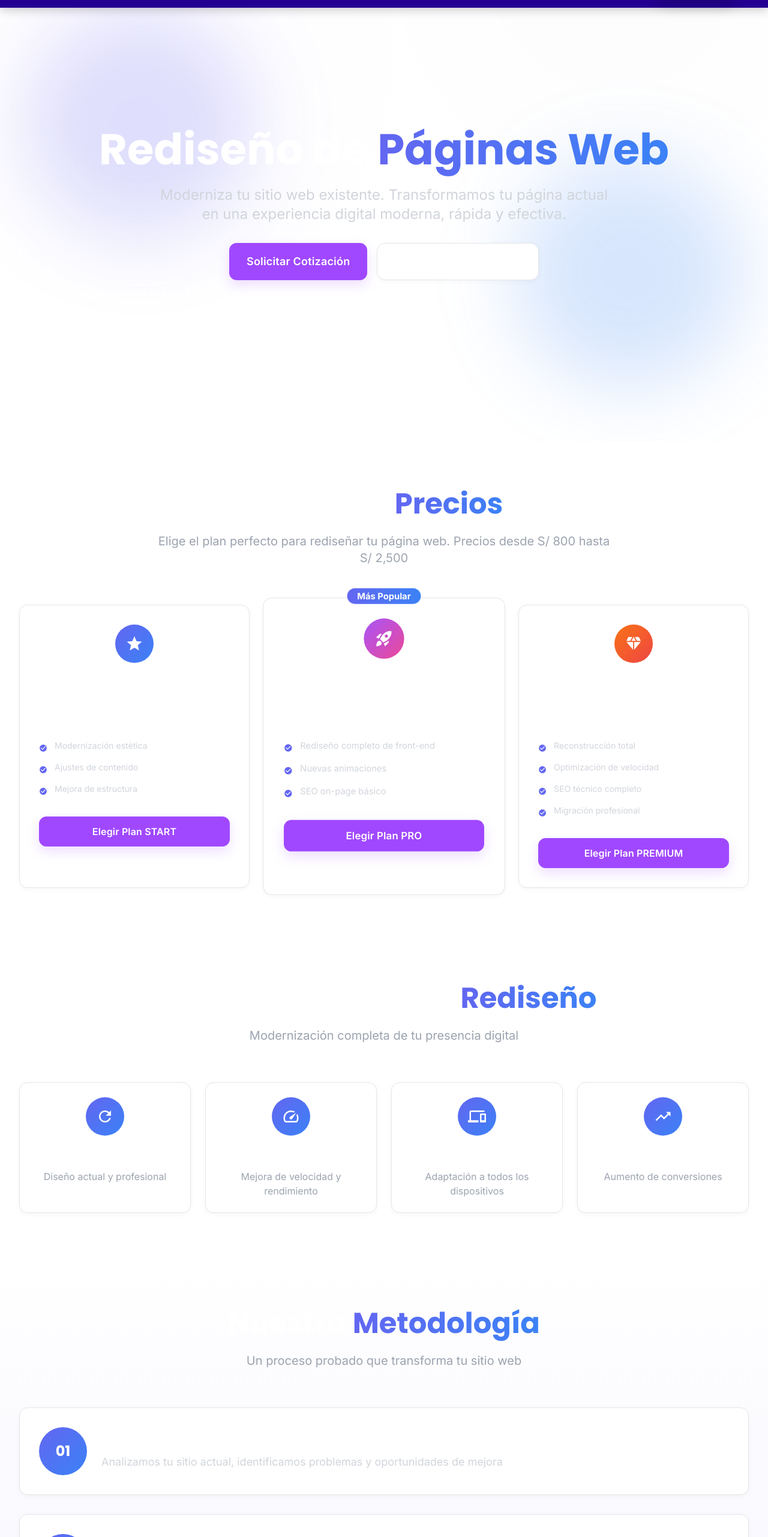
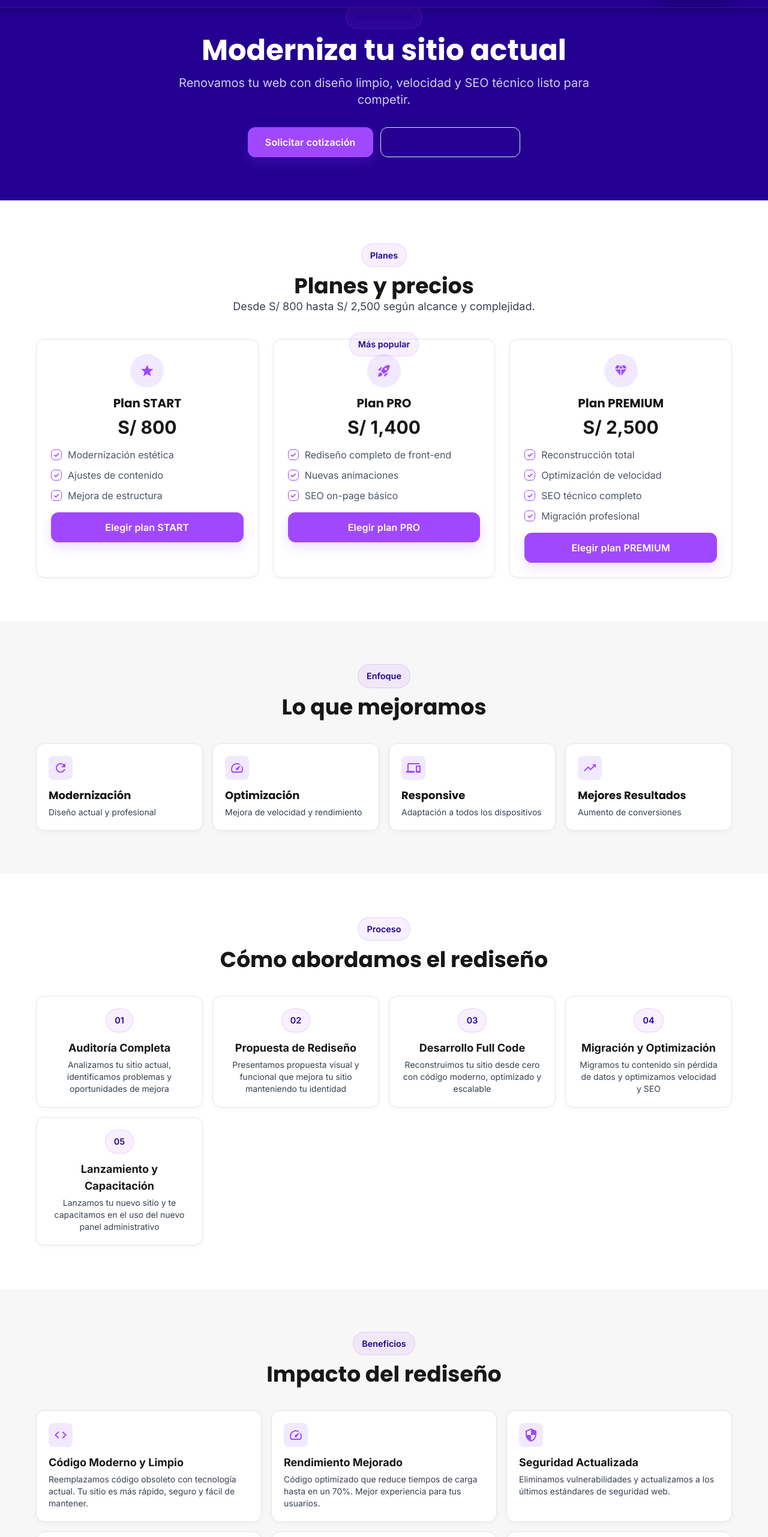
Before and after one commit to ConquestJD/neoweb, an Angular app: page /servicios/rediseno-paginas-web in a window 1280 px wide. Shown: the part 64-2626 px from the top of the page at 60% size. Built offline with nearby package versions, Linux system fonts and the light colour scheme.

Commit message:
Revamp rediseno-paginas-web component layout and styles to enhance user experience. Update HTML structure with new sections for services, plans, and methodology. Introduce modern CSS styles for improved aesthetics and responsiveness, ensuring a cohesive design aligned with the corporate theme.

```diff
--- a/src/app/features/servicios/rediseno-paginas-web/rediseno-paginas-web.component.css
+++ b/src/app/features/servicios/rediseno-paginas-web/rediseno-paginas-web.component.css
@@ -1 +1,26 @@
-/* Estilos para Rediseño de Páginas Web Component */
+:host {
+  display: block;
+}
+
+section {
+  padding: 72px 0;
+}
+
+.container {
+  max-width: 1200px;
+  margin: 0 auto;
+  padding: 0 20px;
+}
+
+.glass-card {
+  background: #ffffff;
+  border: 1px solid #e6e6e6;
+  border-radius: 14px;
+  box-shadow: 0 2px 8px rgba(0, 0, 0, 0.04);
+}
+
+.section-dark .glass-card {
+  background: rgba(255, 255, 255, 0.05);
+  border: 1px solid rgba(255, 255, 255, 0.12);
+  box-shadow: none;
+}
--- a/src/app/features/servicios/rediseno-paginas-web/rediseno-paginas-web.component.html
+++ b/src/app/features/servicios/rediseno-paginas-web/rediseno-paginas-web.component.html
@@ -1,173 +1,113 @@
-<!-- Página de Servicio: Rediseño de Páginas Web -->
+<!-- Servicio: Rediseño de páginas web -->
 
-<section class="relative min-h-screen flex items-center justify-center overflow-hidden pt-20">
-  <div class="absolute inset-0 gradient-animated opacity-20"></div>
-
-  <div class="absolute inset-0">
-    <div class="absolute top-20 left-10 w-96 h-96 bg-indigo-500/20 rounded-full filter blur-3xl animate-float"></div>
-    <div class="absolute bottom-20 right-10 w-96 h-96 bg-blue-500/20 rounded-full filter blur-3xl animate-float" style="animation-delay: 2s;"></div>
-  </div>
-
-  <div class="relative z-10 max-w-6xl mx-auto px-4 sm:px-6 lg:px-8 text-center fade-in-up">
-    <h1 class="text-5xl md:text-6xl lg:text-7xl font-bold font-poppins mb-6 leading-tight">
-      <span class="text-white">Rediseño de </span>
-      <span class="text-transparent bg-clip-text bg-gradient-to-r from-indigo-500 to-blue-500">Páginas Web</span>
-    </h1>
-
-    <p class="text-xl md:text-2xl text-gray-300 mb-8 font-inter max-w-3xl mx-auto">
-      Moderniza tu sitio web existente. Transformamos tu página actual en una experiencia digital moderna, rápida y efectiva.
+<!-- Hero (azul oscuro) -->
+<section class="section-navy py-20">
+  <div class="container text-center max-w-5xl">
+    <p class="pill mx-auto mb-3">Rediseño web</p>
+    <h1 class="text-4xl md:text-5xl font-poppins font-bold text-white mb-4">Moderniza tu sitio actual</h1>
+    <p class="text-lg md:text-xl text-white/80 max-w-3xl mx-auto">
+      Renovamos tu web con diseño limpio, velocidad y SEO técnico listo para competir.
     </p>
-
-    <div class="flex flex-col sm:flex-row gap-4 justify-center">
-      <button routerLink="/contacto" class="btn-primary text-lg px-8 py-4">
-        Solicitar Cotización
-      </button>
-      <button routerLink="/servicios" class="glass-card text-white px-8 py-4 rounded-xl font-semibold hover:bg-white/10 transition-all duration-300 text-lg">
-        Ver Todos los Servicios
-      </button>
+    <div class="flex flex-col sm:flex-row gap-3 justify-center mt-8">
+      <button routerLink="/contacto" class="btn-primary">Solicitar cotización</button>
+      <button routerLink="/servicios" class="btn-secondary">Ver todos los servicios</button>
     </div>
   </div>
 </section>
 
-<!-- Sección: Planes y Precios -->
-<section class="py-20 px-4 sm:px-6 lg:px-8" data-section-id="plans">
-  <div class="max-w-7xl mx-auto">
-    <div class="text-center mb-16">
-      <h2 class="text-4xl md:text-5xl font-bold font-poppins text-white mb-6">
-        Planes y <span class="text-transparent bg-clip-text bg-gradient-to-r from-indigo-500 to-blue-500">Precios</span>
-      </h2>
-      <p class="text-xl text-gray-400 font-inter max-w-3xl mx-auto">
-        Elige el plan perfecto para rediseñar tu página web. Precios desde S/ 800 hasta S/ 2,500
-      </p>
+<!-- Planes (blanco) -->
+<section class="section-light py-16">
+  <div class="container">
+    <div class="text-center mb-10">
+      <p class="pill mx-auto mb-3">Planes</p>
+      <h2 class="text-3xl md:text-4xl font-poppins font-bold text-neutral-900">Planes y precios</h2>
+      <p class="text-lg text-gray-700 max-w-2xl mx-auto">Desde S/ 800 hasta S/ 2,500 según alcance y complejidad.</p>
     </div>
-
-    <div class="grid grid-cols-1 md:grid-cols-3 gap-8">
-      <div *ngFor="let plan of plans"
-           [class.ring-2]="plan.featured"
-           [class.ring-indigo-500]="plan.featured"
-           [class.scale-105]="plan.featured"
-           class="glass-card rounded-2xl p-8 relative hover:scale-105 transition-all duration-300">
-
-        <div *ngIf="plan.featured" class="absolute -top-4 left-1/2 transform -translate-x-1/2">
-          <span class="bg-gradient-to-r from-indigo-500 to-blue-500 text-white px-4 py-1 rounded-full text-sm font-bold">
-            Más Popular
-          </span>
+    <div class="grid grid-cols-1 md:grid-cols-3 gap-6">
+      <div *ngFor="let plan of plans" class="glass-card p-6 relative">
+        <div *ngIf="plan.featured" class="absolute -top-3 left-1/2 -translate-x-1/2 pill bg-[#f1e9ff] text-[#240092] border-[#a048ff]">
+          Más popular
         </div>
-
-        <div class="text-center mb-8">
-          <div class="w-16 h-16 rounded-full bg-gradient-to-br {{ plan.color }} flex items-center justify-center mx-auto mb-4">
-            <span class="material-icons text-white text-3xl">{{ plan.icon }}</span>
+        <div class="text-center mb-4">
+          <div class="w-14 h-14 rounded-full bg-[#f1e9ff] text-[#a048ff] flex items-center justify-center mx-auto mb-3">
+            <span class="material-icons">{{ plan.icon }}</span>
           </div>
-          <h3 class="text-2xl font-bold font-poppins text-white mb-2">PLAN {{ plan.name }}</h3>
-          <div class="mb-4">
-            <span class="text-4xl font-bold text-white">{{ plan.price }}</span>
-          </div>
+          <h3 class="text-xl font-poppins font-bold text-neutral-900">Plan {{ plan.name }}</h3>
+          <p class="text-3xl font-bold text-neutral-900 mt-2">{{ plan.price }}</p>
         </div>
-
-        <ul class="space-y-3 mb-8">
-          <li *ngFor="let feature of plan.features" class="flex items-start">
-            <span class="material-icons text-indigo-500 mr-3 text-sm flex-shrink-0 mt-1">check_circle</span>
-            <span class="text-gray-300 font-inter text-sm">{{ feature }}</span>
+        <ul class="list-check mb-4">
+          <li *ngFor="let feature of plan.features">
+            <span class="icon">✓</span>
+            <span>{{ feature }}</span>
           </li>
         </ul>
-
-        <button routerLink="/contacto" class="w-full btn-primary py-3 rounded-xl font-semibold">
-          Elegir Plan {{ plan.name }}
-        </button>
+        <button routerLink="/contacto" class="btn-primary w-full">Elegir plan {{ plan.name }}</button>
       </div>
     </div>
   </div>
 </section>
 
-<!-- Sección: Características -->
-<section class="py-20 px-4 sm:px-6 lg:px-8" data-section-id="features">
-  <div class="max-w-7xl mx-auto">
-    <div class="text-center mb-16">
-      <h2 class="text-4xl md:text-5xl font-bold font-poppins text-white mb-6">
-        Características del <span class="text-transparent bg-clip-text bg-gradient-to-r from-indigo-500 to-blue-500">Rediseño</span>
-      </h2>
-      <p class="text-xl text-gray-400 font-inter max-w-3xl mx-auto">
-        Modernización completa de tu presencia digital
-      </p>
+<!-- Secciones clave (gris claro) -->
+<section class="section-muted py-16">
+  <div class="container">
+    <div class="text-center mb-10">
+      <p class="pill mx-auto mb-3">Enfoque</p>
+      <h2 class="text-3xl md:text-4xl font-poppins font-bold text-neutral-900">Lo que mejoramos</h2>
     </div>
-
-    <div class="grid grid-cols-1 md:grid-cols-2 lg:grid-cols-4 gap-6">
-      <div *ngFor="let feature of features" class="glass-card rounded-2xl p-6 text-center hover:scale-105 transition-all duration-300">
-        <div class="w-16 h-16 rounded-full bg-gradient-to-br from-indigo-500 to-blue-500 flex items-center justify-center mx-auto mb-4">
-          <span class="material-icons text-white text-3xl">{{ feature.icon }}</span>
+    <div class="grid grid-cols-1 md:grid-cols-2 lg:grid-cols-4 gap-4">
+      <div *ngFor="let feature of features" class="glass-card p-5">
+        <div class="w-10 h-10 rounded-lg bg-[#f1e9ff] text-[#a048ff] flex items-center justify-center mb-3">
+          <span class="material-icons">{{ feature.icon }}</span>
         </div>
-        <h3 class="text-xl font-bold font-poppins text-white mb-3">{{ feature.title }}</h3>
-        <p class="text-gray-400 font-inter">{{ feature.description }}</p>
+        <h3 class="text-lg font-poppins font-bold text-neutral-900 mb-1">{{ feature.title }}</h3>
+        <p class="text-gray-700 text-sm">{{ feature.description }}</p>
       </div>
     </div>
   </div>
 </section>
 
-<!-- Sección: Metodología -->
-<section class="py-20 px-4 sm:px-6 lg:px-8 bg-gradient-to-b from-transparent via-indigo-500/5 to-transparent" data-section-id="methodology">
-  <div class="max-w-7xl mx-auto">
-    <div class="text-center mb-16">
-      <h2 class="text-4xl md:text-5xl font-bold font-poppins text-white mb-6">
-        Nuestra <span class="text-transparent bg-clip-text bg-gradient-to-r from-indigo-500 to-blue-500">Metodología</span>
-      </h2>
-      <p class="text-xl text-gray-400 font-inter max-w-3xl mx-auto">
-        Un proceso probado que transforma tu sitio web
-      </p>
+<!-- Proceso (blanco) -->
+<section class="section-light py-16">
+  <div class="container">
+    <div class="text-center mb-10">
+      <p class="pill mx-auto mb-3">Proceso</p>
+      <h2 class="text-3xl md:text-4xl font-poppins font-bold text-neutral-900">Cómo abordamos el rediseño</h2>
     </div>
-
-    <div class="space-y-8">
-      <div *ngFor="let step of methodology" class="glass-card rounded-2xl p-8 flex items-start gap-6 hover:scale-102 transition-all duration-300">
-        <div class="flex-shrink-0">
-          <div class="w-20 h-20 rounded-full bg-gradient-to-br from-indigo-500 to-blue-500 flex items-center justify-center">
-            <span class="text-2xl font-bold font-poppins text-white">{{ step.step }}</span>
-          </div>
-        </div>
-        <div class="flex-1">
-          <h3 class="text-2xl font-bold font-poppins text-white mb-3">{{ step.title }}</h3>
-          <p class="text-lg text-gray-300 font-inter">{{ step.description }}</p>
-        </div>
+    <div class="grid grid-cols-1 md:grid-cols-4 gap-4">
+      <div *ngFor="let step of methodology" class="glass-card p-5 text-center">
+        <div class="pill mb-3">{{ step.step }}</div>
+        <h3 class="text-lg font-bold text-neutral-900 mb-1">{{ step.title }}</h3>
+        <p class="text-gray-700 text-sm">{{ step.description }}</p>
       </div>
     </div>
   </div>
 </section>
 
-<!-- Sección: Todo se hace Full Code -->
-<section class="py-20 px-4 sm:px-6 lg:px-8" data-section-id="fullcode">
-  <div class="max-w-7xl mx-auto">
-    <div class="text-center mb-16">
-      <h2 class="text-4xl md:text-5xl font-bold font-poppins text-white mb-6">
-        Todo se hace <span class="text-transparent bg-clip-text bg-gradient-to-r from-indigo-500 to-blue-500">Full Code</span>
-      </h2>
-      <p class="text-xl text-gray-400 font-inter max-w-3xl mx-auto">
-        Reconstruimos tu sitio web desde cero con código moderno, optimizado y 100% personalizado.
-      </p>
+<!-- Beneficios (gris claro) -->
+<section class="section-muted py-16">
+  <div class="container">
+    <div class="text-center mb-10">
+      <p class="pill mx-auto mb-3">Beneficios</p>
+      <h2 class="text-3xl md:text-4xl font-poppins font-bold text-neutral-900">Impacto del rediseño</h2>
     </div>
-
-    <div class="grid grid-cols-1 md:grid-cols-2 lg:grid-cols-3 gap-6">
-      <div *ngFor="let benefit of fullCodeBenefits" class="glass-card rounded-2xl p-6 hover:scale-105 transition-all duration-300">
-        <div class="w-16 h-16 rounded-full bg-gradient-to-br from-indigo-500 to-blue-500 flex items-center justify-center mb-4">
-          <span class="material-icons text-white text-3xl">{{ benefit.icon }}</span>
+    <div class="grid grid-cols-1 md:grid-cols-3 gap-4">
+      <div *ngFor="let benefit of fullCodeBenefits" class="glass-card p-5">
+        <div class="w-10 h-10 rounded-lg bg-[#f1e9ff] text-[#a048ff] flex items-center justify-center mb-3">
+          <span class="material-icons">{{ benefit.icon }}</span>
         </div>
-        <h3 class="text-xl font-bold font-poppins text-white mb-3">{{ benefit.title }}</h3>
-        <p class="text-gray-400 font-inter">{{ benefit.description }}</p>
+        <h3 class="text-lg font-bold text-neutral-900 mb-1">{{ benefit.title }}</h3>
+        <p class="text-gray-700 text-sm">{{ benefit.description }}</p>
       </div>
     </div>
   </div>
 </section>
 
-<section class="py-24 px-4 sm:px-6 lg:px-8 relative overflow-hidden">
-  <div class="absolute inset-0 gradient-animated"></div>
-
-  <div class="max-w-4xl mx-auto text-center relative z-10">
-    <h2 class="text-4xl md:text-5xl font-bold font-poppins text-white mb-6">
-      ¿Listo para modernizar tu web?
-    </h2>
-    <p class="text-xl text-gray-200 font-inter mb-8">
-      Transforma tu sitio web hoy mismo
-    </p>
-
-    <button routerLink="/contacto" class="btn-primary text-lg px-10 py-5">
-      Solicitar Cotización Gratuita
-    </button>
+<!-- CTA final (grafito) -->
+<section class="section-dark py-16">
+  <div class="container text-center max-w-4xl">
+    <p class="pill mx-auto mb-3">Siguiente paso</p>
+    <h3 class="text-3xl md:text-4xl font-poppins font-bold text-white mb-3">¿Listo para modernizar tu sitio?</h3>
+    <p class="text-lg text-white/80 mb-8">Rediseñamos tu web con una experiencia clara, rápida y optimizada.</p>
+    <button routerLink="/contacto" class="btn-primary">Solicitar cotización gratuita</button>
   </div>
 </section>
```
